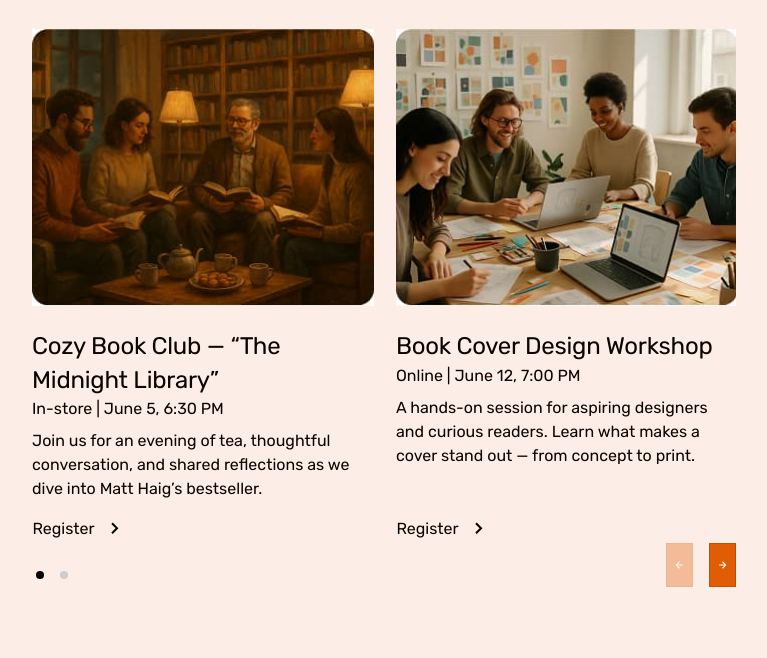
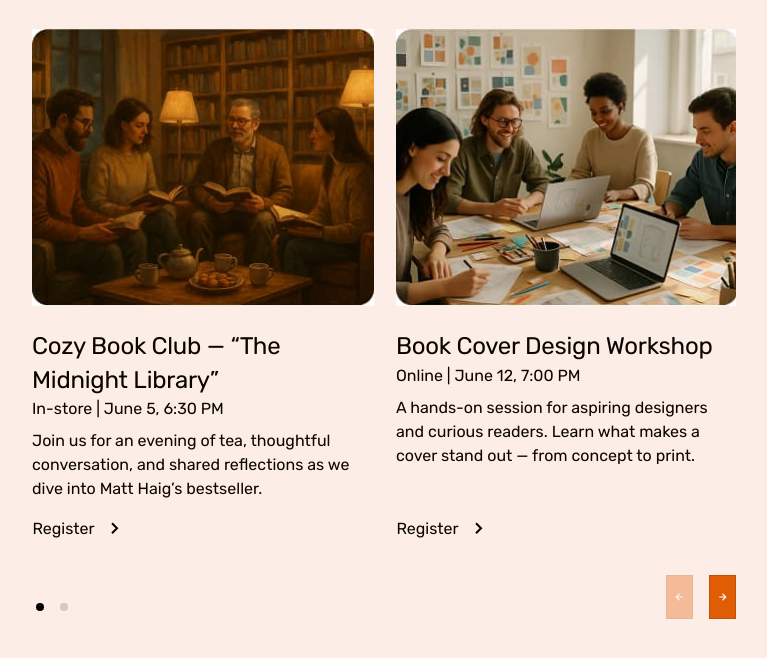
Before and after one commit to liudmyla21-belikova/js-Dreamers, a website built with Vite: page src/index.html in a window 1280 px wide. Shown: the part 288-946 px from the top of the page, without its empty margins (256-1023 px from the left). Built offline with nearby package versions, Linux system fonts and the light colour scheme.

Commit message:
fixed buttons nav events page

```diff
--- a/src/css/events.css
+++ b/src/css/events.css
@@ -27,29 +27,23 @@
   color: #0b0500;
   margin-bottom: 32px;
   max-width: 560px;
-} /* Swiper list */
+}
+/* Swiper list */
 .swiper-slide {
   display: flex !important;
   height: auto !important;
   flex-direction: column;
 }
 .events-swiper {
-  /* position: relative; */
   height: 100%;
 }
 .events-list {
-  height: 100%;
-  display: flex;
   padding: 0;
   margin: 0;
   list-style: none;
 }
 .events-item {
-  display: flex;
   flex-direction: column;
-  height: 100%;
-  width: auto;
-  flex: 0 0 auto;
 } /* Card content */
 .event-card {
   flex-grow: 1;
@@ -83,6 +77,15 @@
   color: #0b0500;
   margin-bottom: 16px;
 } /* Button */
+.events-nav-wraper {
+  display: flex;
+  align-items: center;
+  justify-content: flex-end;
+  gap: 16px;
+  margin-top: 32px;
+  margin-left: auto;
+  margin-right: auto;
+}
 .events-btn {
   margin-top: auto;
   width: 95px;
@@ -92,7 +95,6 @@
   justify-content: center;
   flex-direction: row;
   gap: 8px;
-  cursor: pointer;
   font-size: 16px;
   color: #0b0500;
   background: #fceee6;
@@ -103,31 +105,15 @@
 .events-btn:focus {
   outline: none;
 } /* Swiper-controls */
-.events-nav {
-  display: flex;
-  justify-content: flex-end;
-  align-items: center;
-  max-width: 100%;
-  gap: 16px;
-}
 .events-button-prev,
 .events-button-next {
-  pointer-events: all;
-  width: 48px;
-  height: 48px;
   background-color: #e15d05;
-  display: flex;
-  align-items: center;
-  justify-content: center;
   position: static !important;
   border: 1px solid rgba(11, 5, 0, 0.15);
-  cursor: pointer;
   transition: background-color 0.3s;
 }
 .events-pagination {
   display: flex;
-  justify-content: flex-start;
-  align-items: center;
   gap: 8px;
 }
 .events-button-prev svg,
@@ -211,7 +197,6 @@
     flex: 0 0 calc((100% - 48px) / 3);
     max-width: calc((100% - 48px) / 3);
   }
-  .events-nav,
   .events-pagination,
   .events-button-prev,
   .events-button-next {
--- a/src/partials/events.html
+++ b/src/partials/events.html
@@ -71,14 +71,19 @@
                         </div>
                     </li>
                 </ul>
-                <div class="events-pagination swiper-pagination"></div>
-                <div class="events-nav"> <button class="events-button-prev swiper-button-prev"
-                        aria-label="Previous slide"> <svg width="24" height="24">
+                <div class="events-nav-wraper">
+                    <div class="events-pagination swiper-pagination"></div>
+                    <button class="events-button-prev swiper-button-prev" aria-label="Previous slide">
+                        <svg width="24" height="24">
                             <use href="/img/webp/sprite.svg#icon-left-arrow-alt"></use>
-                        </svg> </button> <button class="events-button-next swiper-button-next" aria-label="Next slide">
+                        </svg>
+                    </button>
+                    <button class="events-button-next swiper-button-next" aria-label="Next slide">
                         <svg width="24" height="24">
                             <use href="/img/webp/sprite.svg#icon-right-arrow-alt"></use>
-                        </svg> </button> </div>
+                        </svg>
+                    </button>
+                </div>
             </div>
         </div>
     </div>
```
